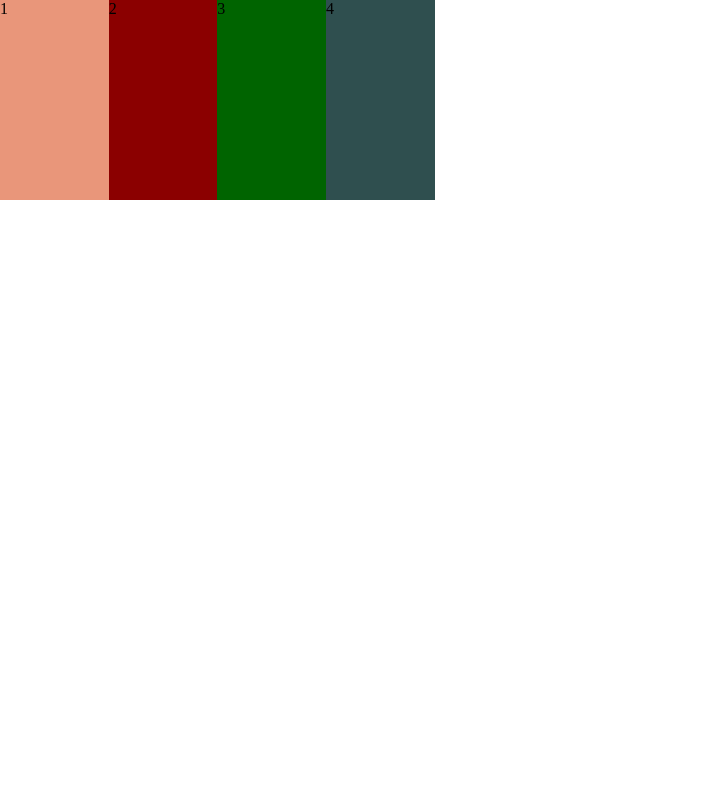
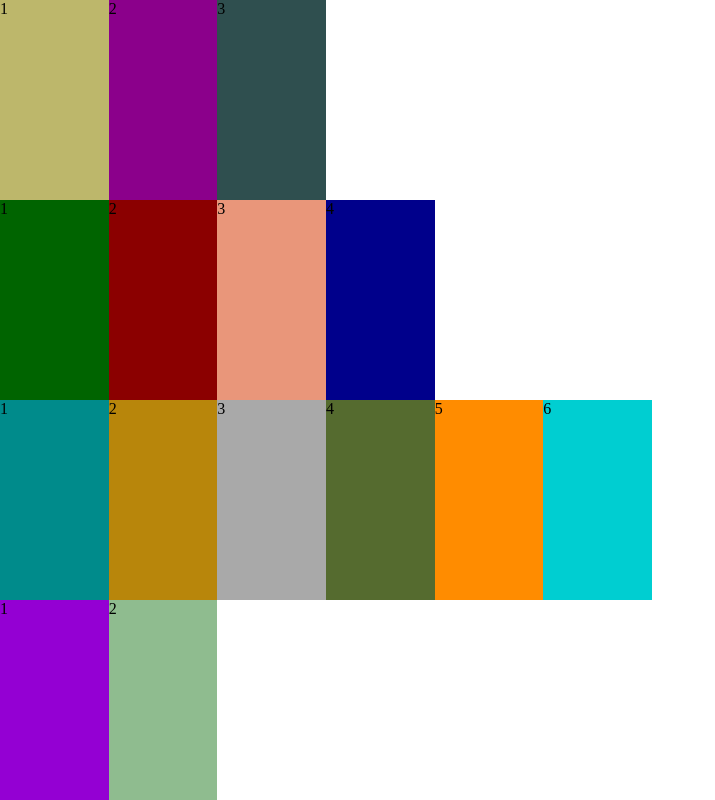
Before and after one commit to d0bloon/webmodelo, a plain HTML site: page index.html in a window 1280 px wide. Shown: the top 800 px of the page, without its empty margins (0-715 px from the left). Drawn offline with Linux system fonts and the light colour scheme.

Commit message:
Tarea: Ejercicios Fecha: 16/04/2024 version: 1.3

```diff
--- a/assets/css/style.css
+++ b/assets/css/style.css
@@ -181,17 +181,61 @@ bbody{
 }
 .item-1{
     height: 200px;
-    background: darksalmon;
+    background: darkkhaki;
 }
 .item-2 {
     height: 200px;
-    background: darkred;
+    background: darkmagenta;
 }
 .item-3{
     height: 200px;
-    background: darkgreen;
+    background: darkslategray;
 }
 .item-4{
     height: 200px;
-    background: darkslategray;
+    background: darkgreen;
 }
+.item-5{
+    height: 200px;
+    background: darkred;
+}
+.item-6{
+    height: 200px;
+    background: darksalmon;
+}
+.item-7{
+    height: 200px;
+    background: darkblue;
+}
+.item-8 {
+    height: 200px;
+    background: darkcyan;
+}
+.item-9{
+    height: 200px;
+    background: darkgoldenrod;
+}
+.item-10{
+    height: 200px;
+    background: darkgray;
+}
+.item-11{
+    height: 200px;
+    background: darkolivegreen;
+}
+.item-12{
+    height: 200px;
+    background: darkorange;
+}
+.item-13{
+    height: 200px;
+    background: darkturquoise;
+}
+.item-14{
+    height: 200px;
+    background: darkviolet;
+}
+.item-15{
+    height: 200px;
+    background: darkseagreen;
+}
--- a/index.html
+++ b/index.html
@@ -21,8 +21,53 @@
             <div class="col-1 item-3">
                 3
             </div>
+        </div>
+    </div>
+    <div class="container">
+        <div class="row">
             <div class="col-1 item-4">
+                1
+            </div>
+            <div class="col-1 item-5">
+                2
+            </div>
+            <div class="col-1 item-6">
+                3
+            </div>
+            <div class="col-1 item-7">
                 4
+            </div>
+        </div>
+    </div>
+    <div class="container">
+        <div class="row">
+            <div class="col-1 item-8">
+                1
+            </div>
+            <div class="col-1 item-9">
+                2
+            </div>
+            <div class="col-1 item-10">
+                3
+            </div>
+            <div class="col-1 item-11">
+                4
+            </div>
+            <div class="col-1 item-12">
+                5
+            </div>
+            <div class="col-1 item-13">
+                6
+            </div>
+        </div>
+    </div>
+    <div class="container">
+        <div class="row">
+            <div class="col-1 item-14">
+                1
+            </div>
+            <div class="col-1 item-15">
+                2
             </div>
         </div>
     </div>
```
